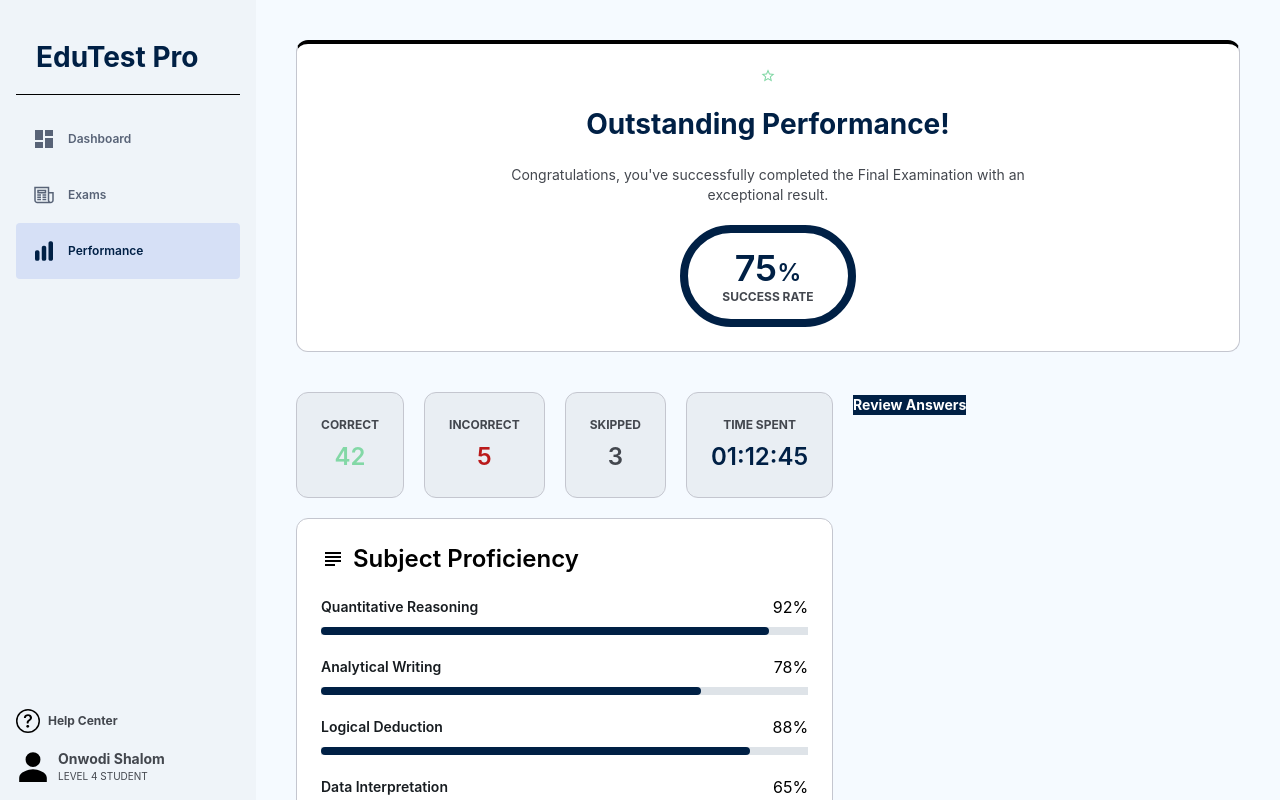
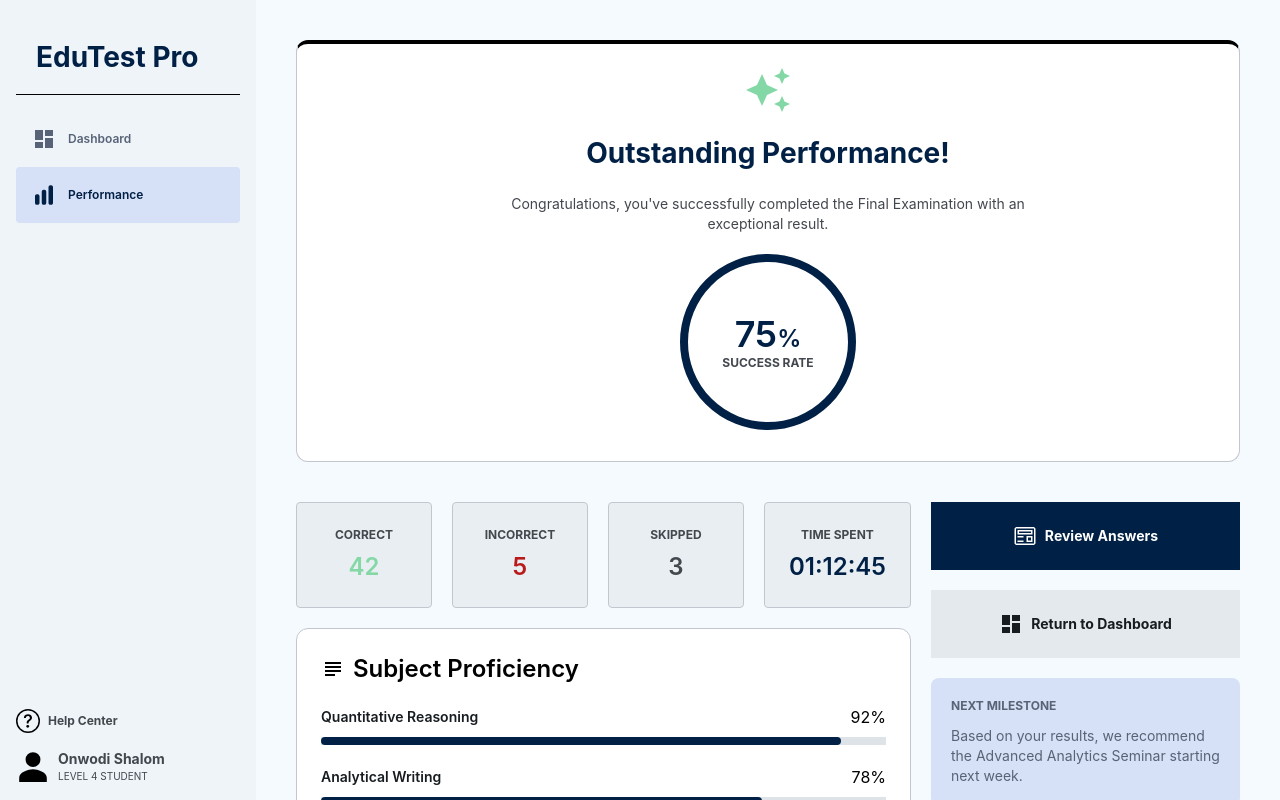
Before and after one commit to Seeker12kelvin/Online-Examination-Portal, a React (Vite) app in the folder online-examination-portal/: page /dashboard/performance in a window 1280 px wide. Built offline with nearby package versions, Linux system fonts and the light colour scheme.

Commit message:
Finished the UI for all pages.

```diff
--- a/online-examination-portal/src/components/menu.jsx
+++ b/online-examination-portal/src/components/menu.jsx
@@ -1,15 +1,13 @@
 import { NavLink } from "react-router-dom";
 import { MdDashboard } from "react-icons/md";
 import { HiChartBar } from "react-icons/hi2";
-import { LiaNewspaper } from "react-icons/lia";
 import { IoPersonSharp } from "react-icons/io5";
 import { BsQuestionCircle } from "react-icons/bs";
 
 const Menu = () => {
   const navBar = [
-    { text: "Dashboard", icon: <MdDashboard size={24} /> },
-    { text: "Exams", icon: <LiaNewspaper size={24} /> },
-    { text: "Performance", icon: <HiChartBar size={24} /> },
+    { text: "Dashboard", icon: <MdDashboard size={24} />, to: "." },
+    { text: "Performance", icon: <HiChartBar size={24} />, to: "performance" },
   ];
 
   const styling = {
@@ -30,7 +28,7 @@ const Menu = () => {
           {navBar.map((data, index) => (
             <NavLink
               style={({ isActive }) => (isActive ? styling : null)}
-              to={index > 0 ? data.text.toLowerCase() : "."}
+              to={data.to}
               key={index}
               end={index > 0 ? false : true}
               className="p-4 flex gap-3 items-center text-[#586377] h-full w-full rounded-sm"
--- a/online-examination-portal/src/components/mobileMenu.jsx
+++ b/online-examination-portal/src/components/mobileMenu.jsx
@@ -1,20 +1,18 @@
+import gsap from "gsap";
 import { UserContext } from "./user";
 import { useGSAP } from "@gsap/react";
-import gsap from "gsap";
 import { useContext, useRef } from "react";
 import { IoMdClose } from "react-icons/io";
 import { NavLink } from "react-router-dom";
 import { MdDashboard } from "react-icons/md";
 import { HiChartBar } from "react-icons/hi2";
-import { LiaNewspaper } from "react-icons/lia";
 import { IoPersonSharp } from "react-icons/io5";
 import { BsQuestionCircle } from "react-icons/bs";
 
 const MobileMenu = () => {
   const navBar = [
-    { text: "Dashboard", icon: <MdDashboard size={24} /> },
-    { text: "Exams", icon: <LiaNewspaper size={24} /> },
-    { text: "Performance", icon: <HiChartBar size={24} /> },
+    { text: "Dashboard", icon: <MdDashboard size={24} />, to: "." },
+    { text: "Performance", icon: <HiChartBar size={24} />, to: "performance" },
   ];
 
   const styling = {
@@ -77,7 +75,7 @@ const MobileMenu = () => {
           {navBar.map((data, index) => (
             <NavLink
               style={({ isActive }) => (isActive ? styling : null)}
-              to={index > 0 ? data.text.toLowerCase() : "."}
+              to={data.to}
               key={index}
               end={index > 0 ? false : true}
               className="p-4 flex gap-3 animNav items-center text-[#586377] h-full w-full rounded-sm"
--- a/online-examination-portal/src/pages/Dashboard/dashboardPage.jsx
+++ b/online-examination-portal/src/pages/Dashboard/dashboardPage.jsx
@@ -19,7 +19,7 @@ const DashboardPage = () => {
       </div>
 
       <div className="flex flex-wrap max-[615px]:gap-10 gap-5 items-start max-[615px]:h-fit min-[615px]:h-full max-[1200px]:justify-center">
-        <div className="max-w-160.75 w-full h-fit flex min-[615px]:flex-col max-[615px]:flex-wrap max-[615px]:gap-10 min-[615px]:gap-5">
+        <div className="max-w-160.75 w-full h-fit flex min-[615px]:flex-col max-[615px]:flex-wrap max-[615px]:gap-10 min-[615px]:gap-10">
           <DashboardOverview />
 
           <DashboardQuizzes />
--- a/online-examination-portal/src/pages/Performance/performancePage.jsx
+++ b/online-examination-portal/src/pages/Performance/performancePage.jsx
@@ -1,5 +1,7 @@
-import { MdSubject } from "react-icons/md";
-import { MdStarOutline } from "react-icons/md";
+import { Link } from "react-router-dom";
+import { VscPreview } from "react-icons/vsc";
+import star_image from "../../images/Icon.png";
+import { MdDashboard, MdSubject } from "react-icons/md";
 
 const PerformancePage = () => {
   const blocks = [
@@ -18,11 +20,15 @@ const PerformancePage = () => {
 
   return (
     <section className="min-[1200px]:h-full w-full flex flex-col gap-4 p-10 max-[481px]:p-7 overflow-scroll">
-      <div className="max-w-244 w-full h-fit flex flex-col gap-10">
-        <div className="box border-t-[black] border-t-4 flex flex-col items-center gap-5 max-h-122.5 h-full w-full">
-          <MdStarOutline size={44} className="fill-[#83D8A6]" />
+      <div className="max-w-244 w-full flex flex-col gap-10">
+        <div className="box border-t-[black] border-t-4 flex flex-col items-center gap-5 min-[768px]:h-105.5 max-[768px]:h-fit w-full">
+          <img
+            src={star_image}
+            alt="A star icon"
+            className="fill-[#83D8A6] size-11"
+          />
 
-          <h1 className="text-[28px] font-bold text-[#002045]">
+          <h1 className="text-[28px] font-bold text-[#002045] max-[768px]:text-center">
             Outstanding Performance!
           </h1>
 
@@ -31,8 +37,8 @@ const PerformancePage = () => {
             with an exceptional result.
           </p>
 
-          <div className="border-[#002045] border-8 max-h-44 max-w-44 h-full w-full rounded-full self-center flex flex-col items-center justify-center">
-            <h3 className="text-[#002045] font-semibold text-4xl">
+          <div className="border-[#002045] border-8 min-[768px]:max-h-44 min-[768px]:max-w-44 max-[768px]:h-40 min-[768px]:h-full min-[768px]:w-full max-[768px]:w-40 rounded-full flex flex-col items-center justify-center">
+            <h3 className="text-[#002045] font-semibold min-[768px]:text-4xl max-[768px]:text-3xl">
               75<span className="text-[#002045] text-2xl font-semibold">%</span>
             </h3>
             <p className="text-[#43474E] text-xs font-bold uppercase">
@@ -41,13 +47,13 @@ const PerformancePage = () => {
           </div>
         </div>
 
-        <div className="w-full flex gap-5 items-start">
-          <div className="max-w-160.75 w-full h-fit flex flex-col gap-5">
-            <div className="w-full h-full flex max-[1001px]:flex-wrap justify-between gap-5">
+        <div className="w-full flex max-[1200px]:flex-wrap min-[1200px]:justify-between max-[1200px]:justify-center max-[768px]:gap-10 min-[768px]:gap-5 items-start">
+          <div className="max-w-160.75 w-full h-fit flex flex-col min-[768px]:gap-5 max-[768px]:gap-10">
+            <div className="w-full h-full flex max-[1001px]:flex-wrap justify-center gap-5">
               {blocks.map((data, index) => (
                 <div
                   key={index}
-                  className="bg-[#E9EEF3] w-full max-h-26.5 h-full box flex flex-col gap-2 justify-between text-center"
+                  className="bg-[#E9EEF3] w-full max-h-26.5 max-w-37.25 h-full box rounded-sm flex flex-col gap-2 justify-between text-center"
                 >
                   <h2 className="text-[#43474E] text-xs font-bold">
                     {data.title}
@@ -62,7 +68,7 @@ const PerformancePage = () => {
               ))}
             </div>
 
-            <div className="max-h-76.5 h-full box w-full flex flex-col gap-5">
+            <div className="min-[1200px]:max-h-76.5 min-[1200px]:h-full max-[1200px]:h-fit box w-full flex flex-col gap-5">
               <div className="flex gap-2 items-center">
                 <MdSubject size={24} />
                 <h2 className="text-2xl font-semibold">Subject Proficiency</h2>
@@ -89,10 +95,38 @@ const PerformancePage = () => {
             </div>
           </div>
 
-          <div className="w-full">
-            <button className="bg-[#002045] text-sm font-bold text-white ">
+          <div className="min-[1200px]:max-w-77.25 max-[1200px]:max-w-full w-full flex min-[1200px]:flex-col gap-5 max-[481px]:flex-wrap">
+            <button className="bg-[#002045] text-sm font-bold text-white w-full max-h-17 h-full py-6 flex gap-2 justify-center items-center">
+              <VscPreview size={24} />
               Review Answers
             </button>
+
+            <Link
+              to={"/dashboard"}
+              className="bg-[#E4E9EE] text-sm font-bold text-[#171C20] w-full max-h-17 h-full py-6 flex gap-2 justify-center items-center"
+            >
+              <MdDashboard size={24} />
+              Return to Dashboard
+            </Link>
+
+            <div className="max-h-43.75 h-full bg-[#D6E0F6] w-full p-5 rounded-lg flex flex-col gap-3 max-[1200px]:hidden">
+              <h3 className="text-xs text-[#596376] font-bold">
+                NEXT MILESTONE
+              </h3>
+
+              <p className="text-sm text-[#596376] font-normal">
+                Based on your results, we recommend the Advanced Analytics
+                Seminar starting next week.
+              </p>
+            </div>
+          </div>
+          <div className="max-h-fit h-full bg-[#D6E0F6] w-full p-5 rounded-lg flex flex-col gap-3 min-[1200px]:hidden">
+            <h3 className="text-xs text-[#596376] font-bold">NEXT MILESTONE</h3>
+
+            <p className="text-sm text-[#596376] font-normal">
+              Based on your results, we recommend the Advanced Analytics Seminar
+              starting next week.
+            </p>
           </div>
         </div>
       </div>
```
Also changed, not shown: online-examination-portal/src/images/Icon.png (added).
